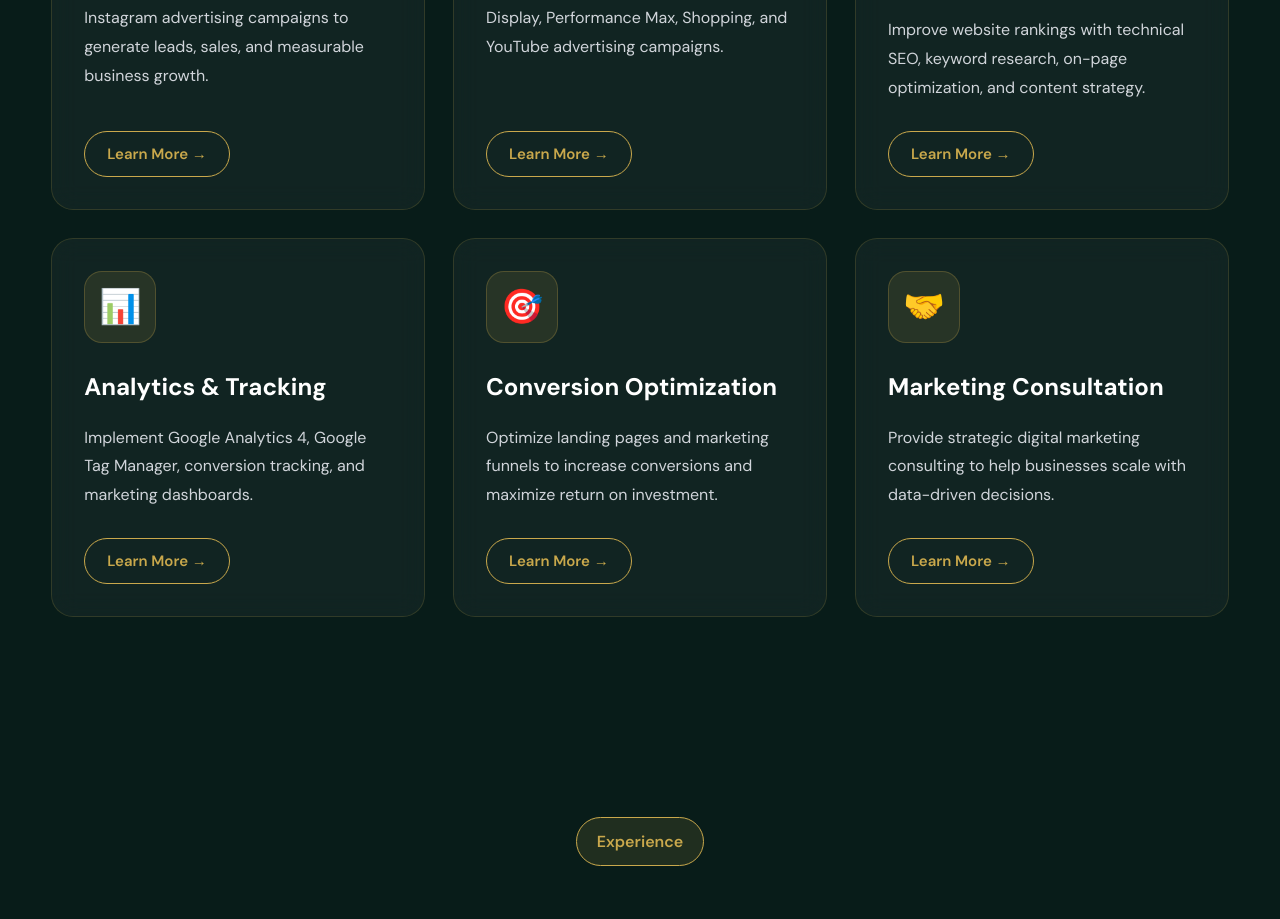
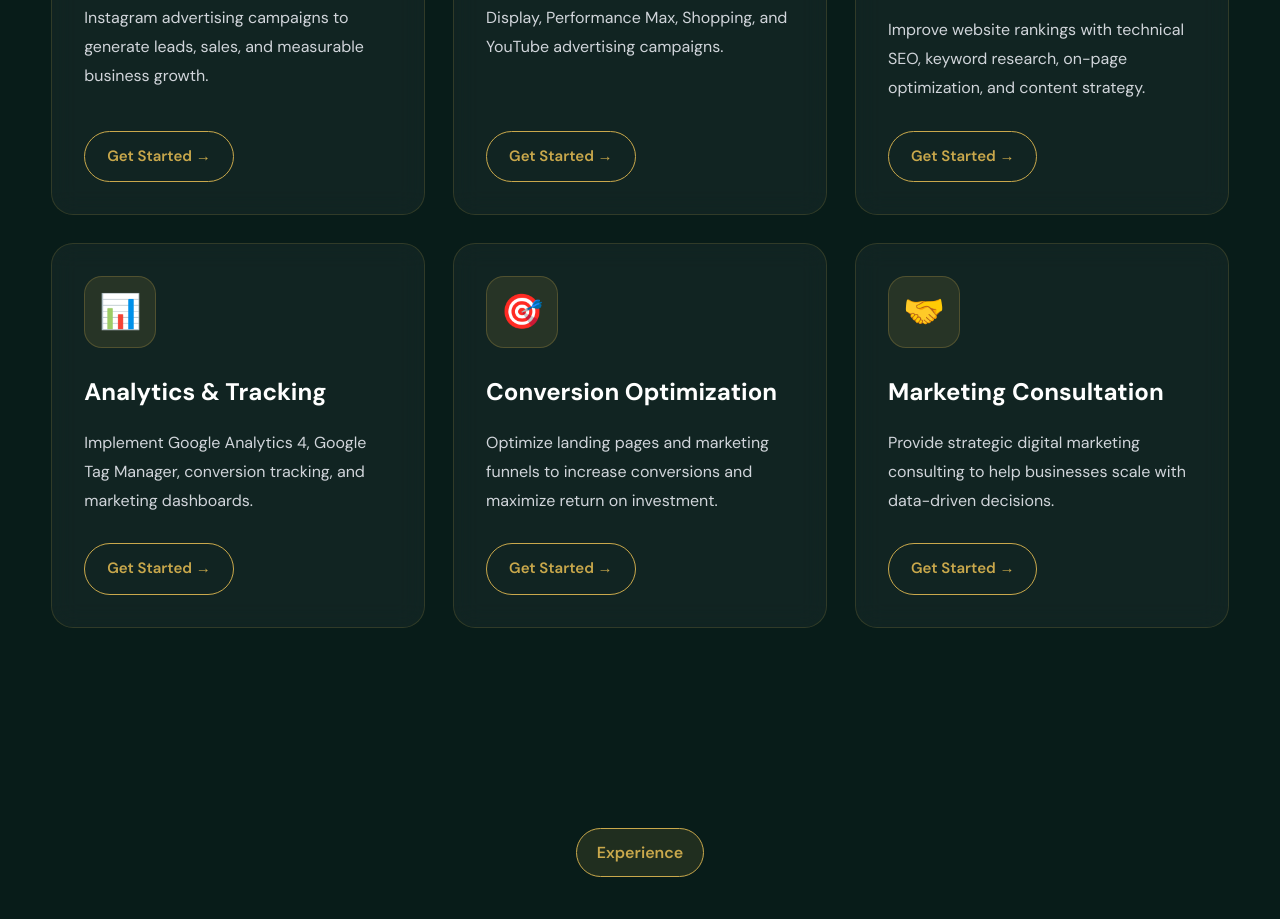
Before and after one commit to dmriajul/riajul-portfolio-react, a React (Vite) app: page / in a window 1280 px wide. Shown: the part 9020-9939 px from the top of the page. Built offline with nearby package versions, Linux system fonts and the light colour scheme.

Commit message:
Improve services CTA and update portfolio UI

```diff
--- a/src/components/home/Services.jsx
+++ b/src/components/home/Services.jsx
@@ -54,9 +54,13 @@ function Services() {
                 {service.description}
               </p>
 
-              <button className="service-btn">
-                Learn More →
-              </button>
+              {/* CTA */}
+              <a
+                href="#contact"
+                className="service-btn"
+              >
+                Get Started →
+              </a>
             </motion.div>
           ))}
         </div>
```
